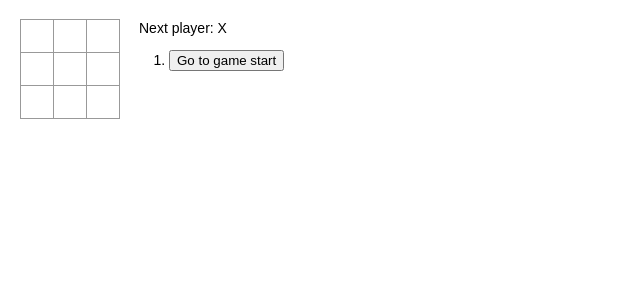
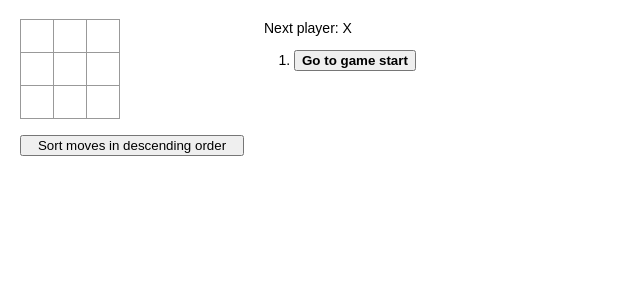
Before and after one commit to dawidl022/react-tutorial-tic-tac-toe, a React (Create React App) app: page / in a window 1280 px wide. Shown: the top 300 px of the page, without its empty margins (0-640 px from the left). Built offline with nearby package versions, Linux system fonts and the light colour scheme.

Commit message:
Implemet 'advanced' features

```diff
--- a/src/index.css
+++ b/src/index.css
@@ -36,6 +36,10 @@ ol, ul {
   outline: none;
 }
 
+.square.highlighted {
+  background-color: yellow;
+}
+
 .kbd-navigation .square:focus {
   background: #ddd;
 }
@@ -48,3 +52,10 @@ ol, ul {
 .game-info {
   margin-left: 20px;
 }
+
+.game-board {
+  display: flex;
+  flex-direction: column;
+  gap: 1rem;
+  min-width: 14rem;
+}
--- a/src/index.tsx
+++ b/src/index.tsx
@@ -4,26 +4,44 @@ import './index.css';
 
 interface SquareProps {
   value: SquareValue;
+  highlighted: boolean;
   onClick: () => void;
+}
+
+interface Cell {
+  col: number;
+  row: number;
 }
 
 interface BoardProps {
   squares: SquareValue[];
+  highlightedSquares: HighlightedSquares;
   onClick: (i: number) => void;
 }
 
 type History = Snapshot[];
 interface Snapshot {
   squares: BoardValues;
+  lastMove: Cell | null;
 }
 
 type BoardValues = SquareValue[];
 
 type SquareValue = 'X' | 'O' | null;
 
+type HighlightedSquares = [number, number, number] | null;
+
+enum Order {
+  ASC,
+  DESC,
+}
+
 const Square: FC<SquareProps> = props => {
   return (
-    <button className="square" onClick={props.onClick}>
+    <button
+      className={`square ${props.highlighted ? 'highlighted' : ''}`}
+      onClick={props.onClick}
+    >
       {props.value}
     </button>
   );
@@ -31,32 +49,39 @@ const Square: FC<SquareProps> = props => {
 
 const Board: FC<BoardProps> = props => {
   function renderSquare(i: number) {
-    return <Square value={props.squares[i]} onClick={() => props.onClick(i)} />;
+    return (
+      <Square
+        value={props.squares[i]}
+        onClick={() => props.onClick(i)}
+        key={i}
+        highlighted={
+          (props.highlightedSquares && props.highlightedSquares.includes(i)) ===
+          true
+        }
+      />
+    );
   }
+
+  const GRID_SIZE = 3;
 
   return (
     <div>
-      <div className="board-row">
-        {renderSquare(0)}
-        {renderSquare(1)}
-        {renderSquare(2)}
-      </div>
-      <div className="board-row">
-        {renderSquare(3)}
-        {renderSquare(4)}
-        {renderSquare(5)}
-      </div>
-      <div className="board-row">
-        {renderSquare(6)}
-        {renderSquare(7)}
-        {renderSquare(8)}
-      </div>
+      {[...Array(GRID_SIZE)].map((_, i) => (
+        <div className="board-row" key={i}>
+          {[...Array(GRID_SIZE)].map((_, j) => renderSquare(i * GRID_SIZE + j))}
+        </div>
+      ))}
     </div>
   );
 };
 
 class Game extends React.Component {
-  state: { history: History; xIsNext: boolean; stepNumber: number };
+  state: {
+    history: History;
+    xIsNext: boolean;
+    stepNumber: number;
+    order: Order;
+  };
 
   constructor(props: {}) {
     super(props);
@@ -64,10 +89,12 @@ class Game extends React.Component {
       history: [
         {
           squares: Array(9).fill(null),
+          lastMove: null,
         },
       ],
       stepNumber: 0,
       xIsNext: true,
+      order: Order.ASC,
     };
   }
 
@@ -78,16 +105,20 @@ class Game extends React.Component {
 
   handleClick(i: number) {
     const squares = this.current.squares.slice();
-    if (this.calculateWinner(squares) || squares[i] != null) {
+    if (this.calculateWinner(squares)[0] !== null || squares[i] != null) {
       return;
     }
     const history = this.state.history.slice(0, this.state.stepNumber + 1);
 
     squares[i] = this.state.xIsNext ? 'X' : 'O';
+
+    const row = Math.floor(i / 3);
+    const col = i % 3;
     this.setState({
       history: history.concat([
         {
           squares: squares,
+          lastMove: { col, row },
         },
       ]),
       stepNumber: history.length,
@@ -95,7 +126,7 @@ class Game extends React.Component {
     });
   }
 
-  calculateWinner(squares: SquareValue[]) {
+  calculateWinner(squares: SquareValue[]): [SquareValue, HighlightedSquares] {
     const lines = [
       [0, 1, 2],
       [3, 4, 5],
@@ -113,10 +144,10 @@ class Game extends React.Component {
         squares[a] === squares[b] &&
         squares[a] === squares[c]
       ) {
-        return squares[a];
+        return [squares[a], [a, b, c]];
       }
     }
-    return null;
+    return [null, null];
   }
 
   isDraw(squares: SquareValue[]) {
@@ -130,15 +161,32 @@ class Game extends React.Component {
     });
   }
 
+  toggleMoveOrder() {
+    this.setState({
+      order: this.state.order === Order.ASC ? Order.DESC : Order.ASC,
+    });
+  }
+
   render() {
-    const winner = this.calculateWinner(this.current.squares);
+    const [winner, highlightedSquares] = this.calculateWinner(
+      this.current.squares
+    );
 
     const moves = this.state.history.map((_, moveIndex) => {
+      const location = this.state.history[moveIndex].lastMove;
       const desc =
-        moveIndex == 0 ? 'Go to game start' : `Go to move #${moveIndex}`;
+        moveIndex == 0
+          ? 'Go to game start'
+          : `Go to move #${moveIndex} (${location?.col}, ${location?.row})`;
       return (
         <li key={moveIndex}>
-          <button onClick={() => this.jumpTo(moveIndex)}>{desc}</button>
+          <button onClick={() => this.jumpTo(moveIndex)}>
+            {moveIndex == this.state.stepNumber ? (
+              <strong>{desc}</strong>
+            ) : (
+              desc
+            )}
+          </button>
         </li>
       );
     });
@@ -154,12 +202,19 @@ class Game extends React.Component {
         <div className="game-board">
           <Board
             squares={this.current.squares}
+            highlightedSquares={highlightedSquares}
             onClick={i => this.handleClick(i)}
           />
+          <button onClick={() => this.toggleMoveOrder()}>
+            Sort moves in{' '}
+            {this.state.order === Order.ASC ? 'descending' : 'ascending'} order
+          </button>
         </div>
         <div className="game-info">
           <div>{status}</div>
-          <ol>{moves}</ol>
+          <ol reversed={this.state.order === Order.DESC}>
+            {this.state.order === Order.ASC ? moves : [...moves].reverse()}
+          </ol>
         </div>
       </div>
     );
```
